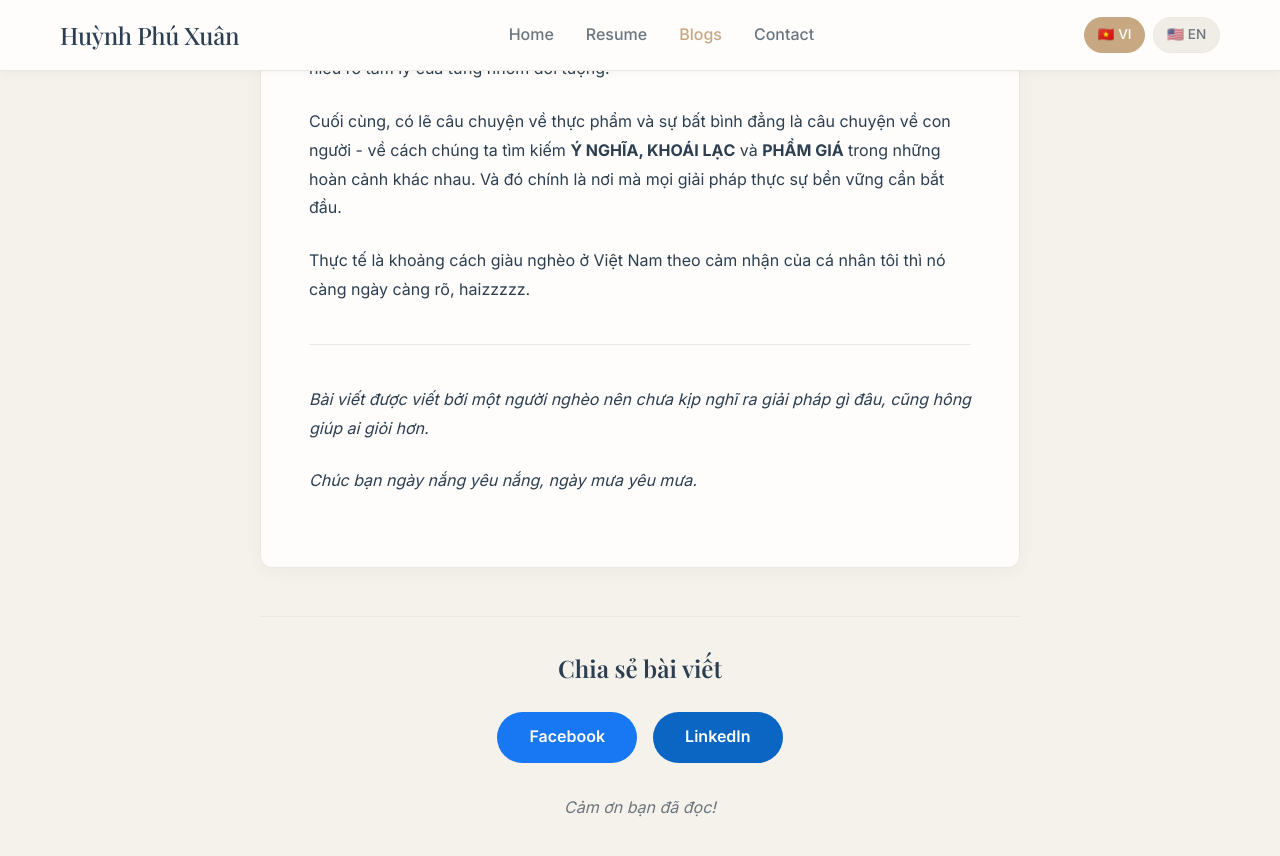
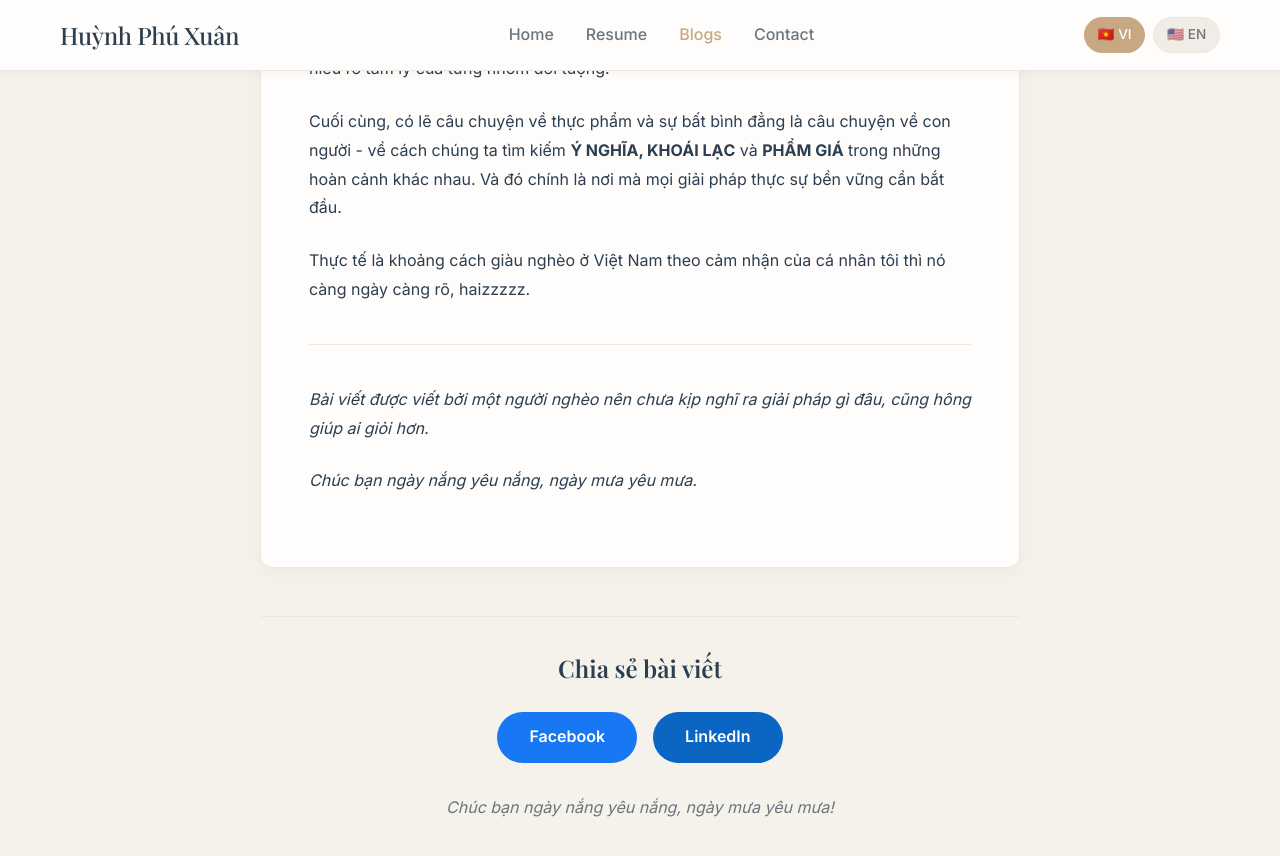
Before and after one commit to xuanhvl-learning/xuanhvl-learning.github.io, a Jekyll site: the page built from _posts/2025-10-04-khoang-cach-giau-ngheo.md, in a window 1280 px wide and 900 px high, scrolled down 4587 px. Shown: the top 856 px of the window. Built offline with Jekyll 4.4.1, drawn with Linux system fonts in a browser that asks for light colours.

Commit message:
Update post.html

```diff
--- a/_layouts/post.html
+++ b/_layouts/post.html
@@ -371,7 +371,7 @@
                 </a>
             </div>
 
-            <p class="blog-footer-note">Cảm ơn bạn đã đọc!</p>
+            <p class="blog-footer-note">Chúc bạn ngày nắng yêu nắng, ngày mưa yêu mưa!</p>
         </footer>
     </article>
 </body>
```
